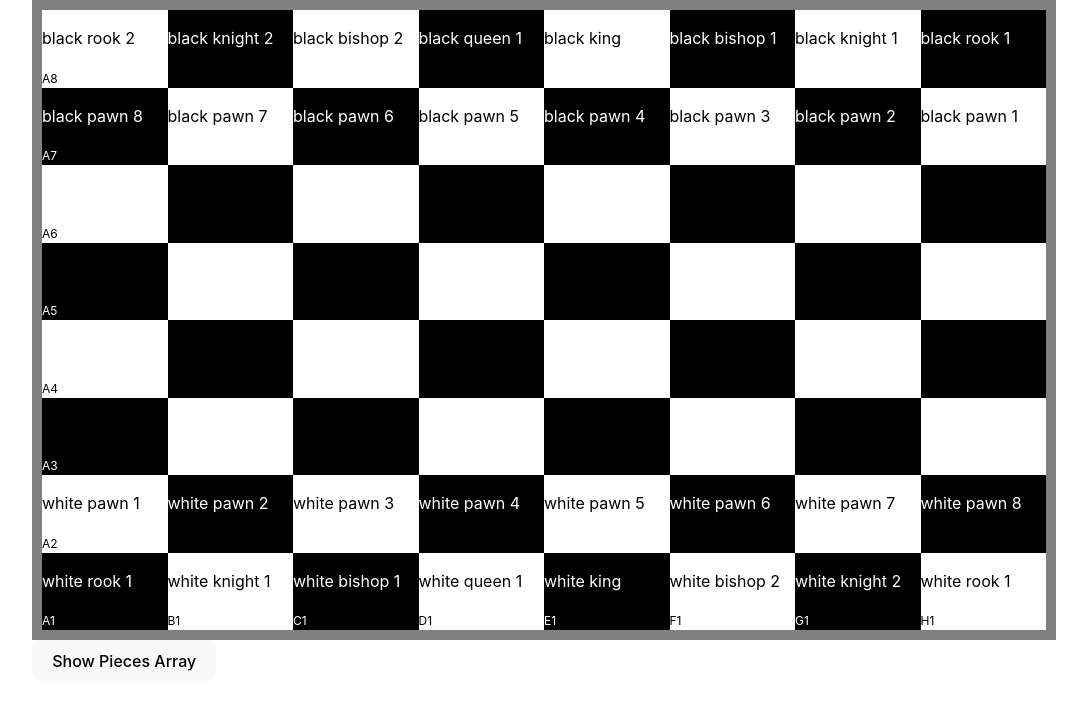
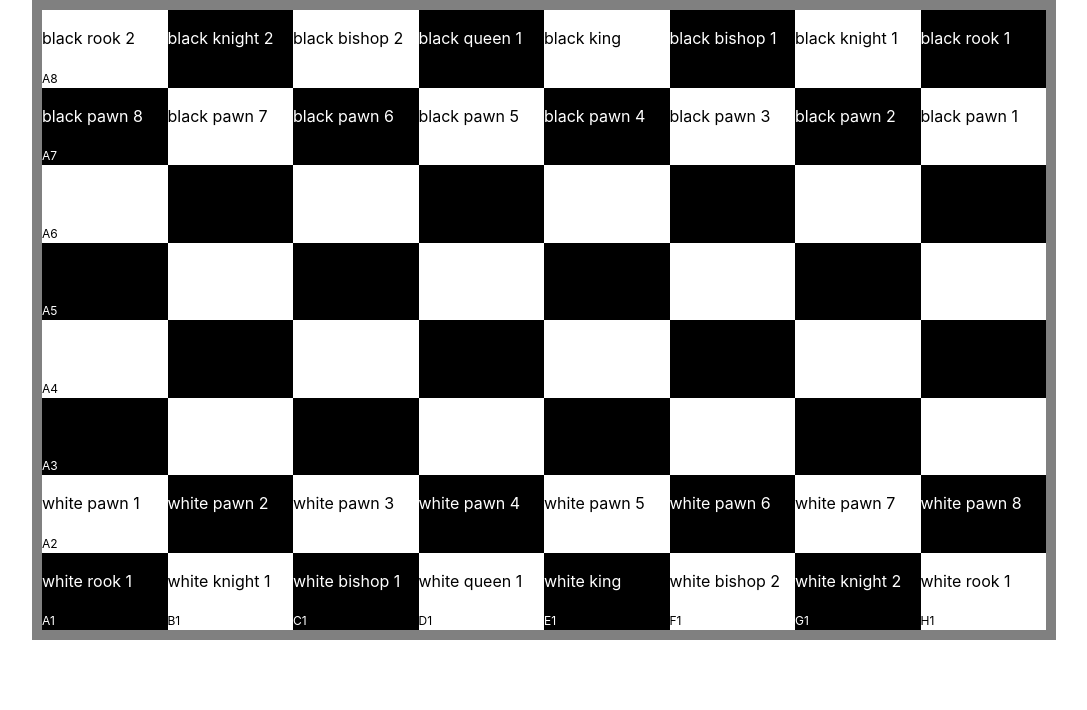
Before and after one commit to chris-gladney/chess-app, a React (Vite) app: page / in a window 1280 px wide. Shown: the top 710 px of the page, without its empty margins (96-1183 px from the left). Built offline with nearby package versions, Linux system fonts and the light colour scheme.

Commit message:
Fixed en passant bug and removed the show pieces array button

```diff
--- a/src/Game.jsx
+++ b/src/Game.jsx
@@ -26,11 +26,6 @@ function Game() {
       }}
     >
       <Board />
-      <button
-        onClick={() => {
-          console.log(pieces);
-        }}
-      >Show Pieces Array</button>
     </PiecesContext.Provider>
   );
 }
--- a/utils/movementsFunctions.js
+++ b/utils/movementsFunctions.js
@@ -60,7 +60,7 @@ export const whitePawnMovement = (square, squareObject, squares) => {
         {
           square: `${specialMove[0]}${Number(specialMove[1]) - 1}`,
           occupied: false,
-          specialMoves: ["en passant"],
+          specialMoves: ["en passant for white"],
         },
       ],
     });
@@ -148,7 +148,7 @@ export const whitePawnMovement = (square, squareObject, squares) => {
   for (const move of movesTakingToCheck) {
     if (
       blackOccupiedSpaces.includes(move.move) ||
-      squares[move.move].specialMoves.includes("en passant")
+      squares[move.move].specialMoves.includes("en passant for black")
     ) {
       availableMoves.push(move);
     }
```
